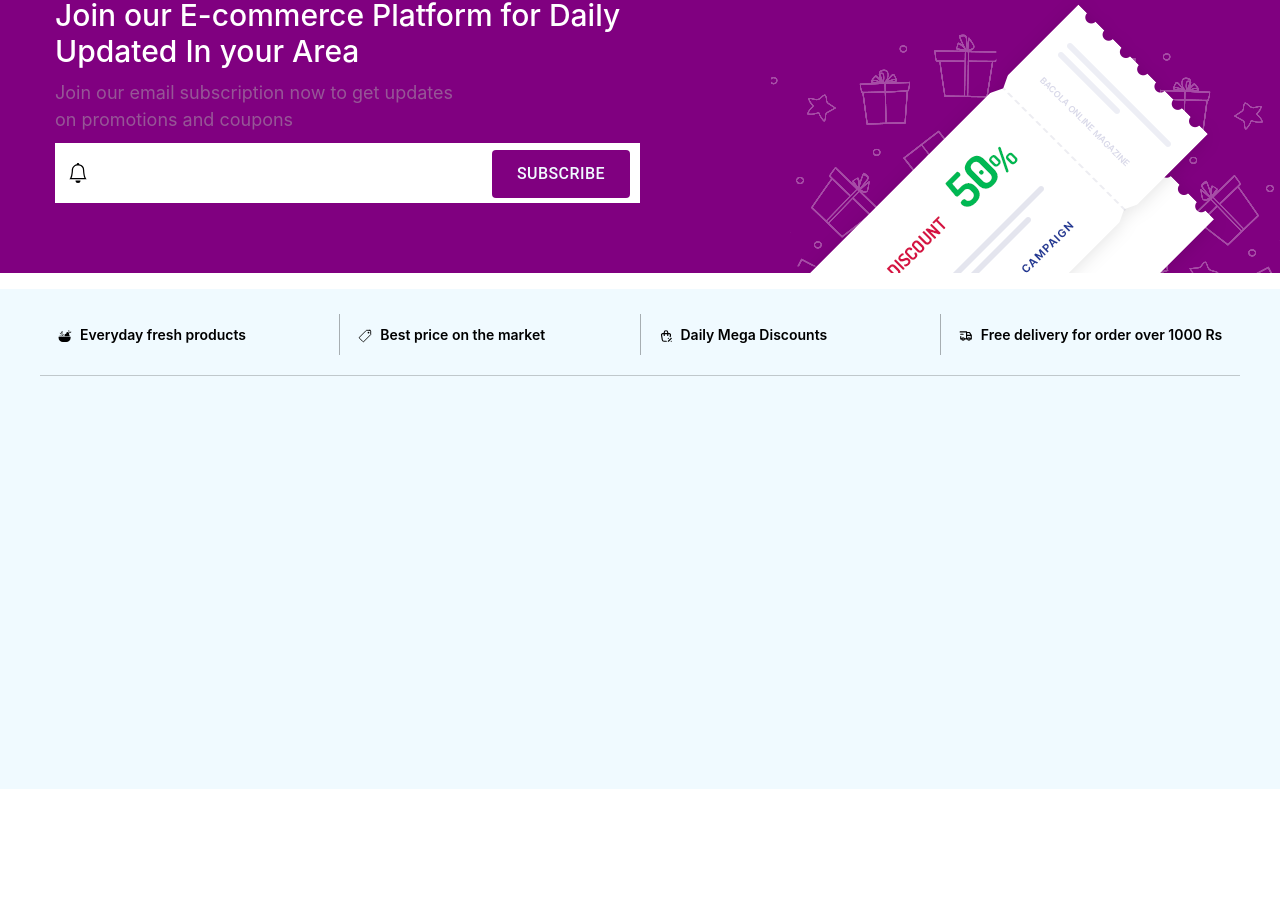
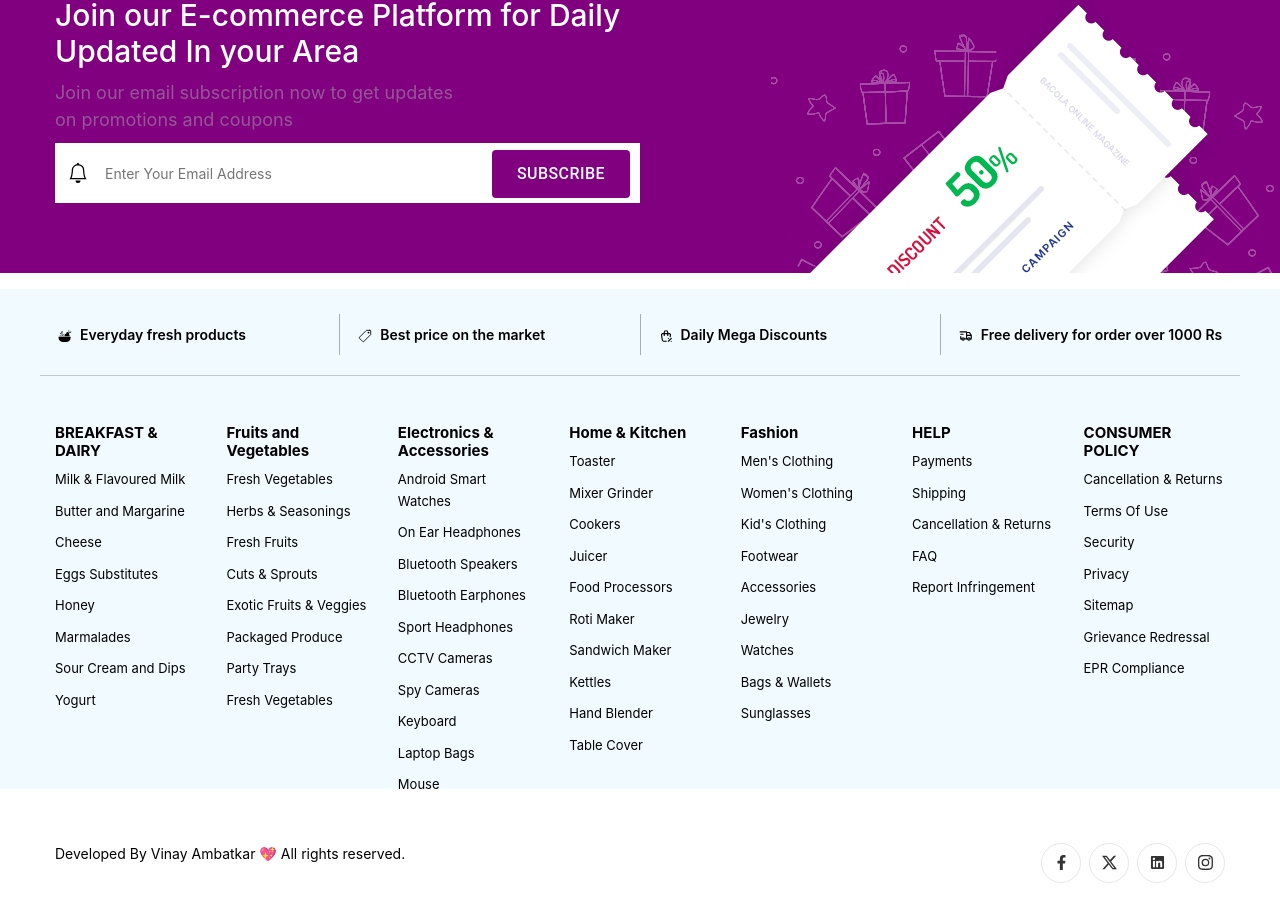
Before and after one commit to VinayAmbatkar/FULL_Stack_Ecommerce_VShop, a React (Create React App) app: page / in a window 1280 px wide. Shown: the part 7030-7929 px from the top of the page. Before the commit the page ends 7819 px from the top, so only its background shows below. Built offline with nearby package versions, Linux system fonts and the light colour scheme.

Commit message:
insex updated

```diff
--- a/src/Components/Footer/index.js
+++ b/src/Components/Footer/index.js
@@ -1,8 +1,13 @@
+import { Link } from '@mui/material';
 import React from 'react'
 import { GiFruitBowl } from "react-icons/gi";
 import { IoPricetagOutline } from "react-icons/io5";
 import { TbShoppingBagDiscount } from "react-icons/tb";
 import { TbTruckDelivery } from "react-icons/tb";
+import { FaFacebookF } from "react-icons/fa";
+import { BsTwitterX } from "react-icons/bs";
+import { FaLinkedin } from "react-icons/fa6";
+import { BsInstagram } from "react-icons/bs";
 
 const footer = () => {
   return (
@@ -33,6 +38,130 @@ const footer = () => {
     </div>
    </div>
 
+
+
+<div className="row mt-5 linksWrap">
+
+    <div className="col">
+        <h5>BREAKFAST & DAIRY</h5>
+    <ul>
+        <li> <Link to="#">Milk & Flavoured Milk</Link></li>
+        <li> <Link to="#">Butter and Margarine</Link></li>
+        <li> <Link to="#">Cheese</Link></li>
+        <li> <Link to="#">Eggs Substitutes</Link></li>
+        <li> <Link to="#">Honey</Link></li>
+        <li> <Link to="#">Marmalades</Link></li>
+        <li> <Link to="#">Sour Cream and Dips</Link></li>
+        <li> <Link to="#">Yogurt</Link></li>
+    </ul>
+    </div>
+
+    <div className="col"> <h5>Fruits and Vegetables</h5>
+    <ul>
+        <li> <Link to="#">Fresh Vegetables</Link></li>
+        <li> <Link to="#">Herbs & Seasonings</Link></li>
+        <li> <Link to="#">Fresh Fruits</Link></li>
+        <li> <Link to="#">Cuts & Sprouts</Link></li>
+        <li> <Link to="#">Exotic Fruits & Veggies</Link></li>
+        <li> <Link to="#">Packaged Produce</Link></li>
+        <li> <Link to="#">Party Trays</Link></li>
+        <li> <Link to="#">Fresh Vegetables</Link></li>
+    </ul>
+    </div>
+
+    <div className="col">
+  <h5>Electronics & Accessories</h5>
+  <ul>
+    <li><Link to="#">Android Smart Watches</Link></li>
+    <li><Link to="#">On Ear Headphones</Link></li>
+    <li><Link to="#">Bluetooth Speakers</Link></li>
+    <li><Link to="#">Bluetooth Earphones</Link></li>
+    <li><Link to="#">Sport Headphones</Link></li>
+    <li><Link to="#">CCTV Cameras</Link></li>
+    <li><Link to="#">Spy Cameras</Link></li>
+    <li><Link to="#">Keyboard</Link></li>
+    <li><Link to="#">Laptop Bags</Link></li>
+    <li><Link to="#">Mouse</Link></li>
+
+  </ul>
+</div>
+
+<div className="col">
+  <h5>Home & Kitchen</h5>
+  <ul>
+    <li><Link to="#">Toaster</Link></li>
+    <li><Link to="#">Mixer Grinder</Link></li>
+    <li><Link to="#">Cookers</Link></li>
+    <li><Link to="#">Juicer</Link></li>
+    <li><Link to="#">Food Processors</Link></li>
+    <li><Link to="#">Roti Maker</Link></li>
+    <li><Link to="#">Sandwich Maker</Link></li>
+    <li><Link to="#">Kettles</Link></li>
+    <li><Link to="#">Hand Blender</Link></li>
+    <li><Link to="#">Table Cover</Link></li>
+
+
+  </ul>
+
+</div>
+<div className="col">
+  <h5>Fashion</h5>
+  <ul>
+    <li><Link to="#">Men's Clothing</Link></li>
+    <li><Link to="#">Women's Clothing</Link></li>
+    <li><Link to="#">Kid's Clothing</Link></li>
+    <li><Link to="#">Footwear</Link></li>
+    <li><Link to="#">Accessories</Link></li>
+    <li><Link to="#">Jewelry</Link></li>
+    <li><Link to="#">Watches</Link></li>
+    <li><Link to="#">Bags & Wallets</Link></li>
+    <li><Link to="#">Sunglasses</Link></li>
+  </ul>
+</div>
+<div className="col">
+  <h5>HELP</h5>
+  <ul>
+    <li><Link to="#">Payments</Link></li>
+    <li><Link to="#">Shipping</Link></li>
+    <li><Link to="#">Cancellation & Returns</Link></li>
+    <li><Link to="#">FAQ</Link></li>
+    <li><Link to="#">Report Infringement</Link></li>
+  </ul>
+</div>
+
+<div className="col">
+  <h5>CONSUMER POLICY</h5>
+  <ul>
+    <li><Link to="#">Cancellation & Returns</Link></li>
+    <li><Link to="#">Terms Of Use</Link></li>
+    <li><Link to="#">Security</Link></li>
+    <li><Link to="#">Privacy</Link></li>
+    <li><Link to="#">Sitemap</Link></li>
+    <li><Link to="#">Grievance Redressal</Link></li>
+    <li><Link to="#">EPR Compliance</Link></li>
+  </ul>
+</div>
+</div>
+
+
+
+   <div className="copyright mt-3 pt-3 pb-3 d-flex">
+<p className='mb-0'> Developed By Vinay Ambatkar 💖 All rights reserved.</p>
+<ul className='list list-inline ml-auto mb-0 md-10' >
+    <li className='list-inline-item'>
+        <Link to="#"> <FaFacebookF /></Link>
+    </li>
+    <li className='list-inline-item'>
+        <Link to="#"> <BsTwitterX /></Link>
+    </li>
+    <li className='list-inline-item'>
+        <Link to="#"> <FaLinkedin /></Link>
+    </li>
+    <li className='list-inline-item'>
+        <Link to="#"> <BsInstagram /></Link>
+    </li>
+</ul>
+   </div>
 </div>
 
 
--- a/src/Pages/Home/index.js
+++ b/src/Pages/Home/index.js
@@ -323,7 +323,7 @@ const Home = () => {
                     </div>
                     <form>
                     <BsBell />
-                        <input type="text" />
+                        <input type="text" placeholder='Enter Your Email Address ' />
                         <Button>Subscribe</Button>
                     </form>
 
```
